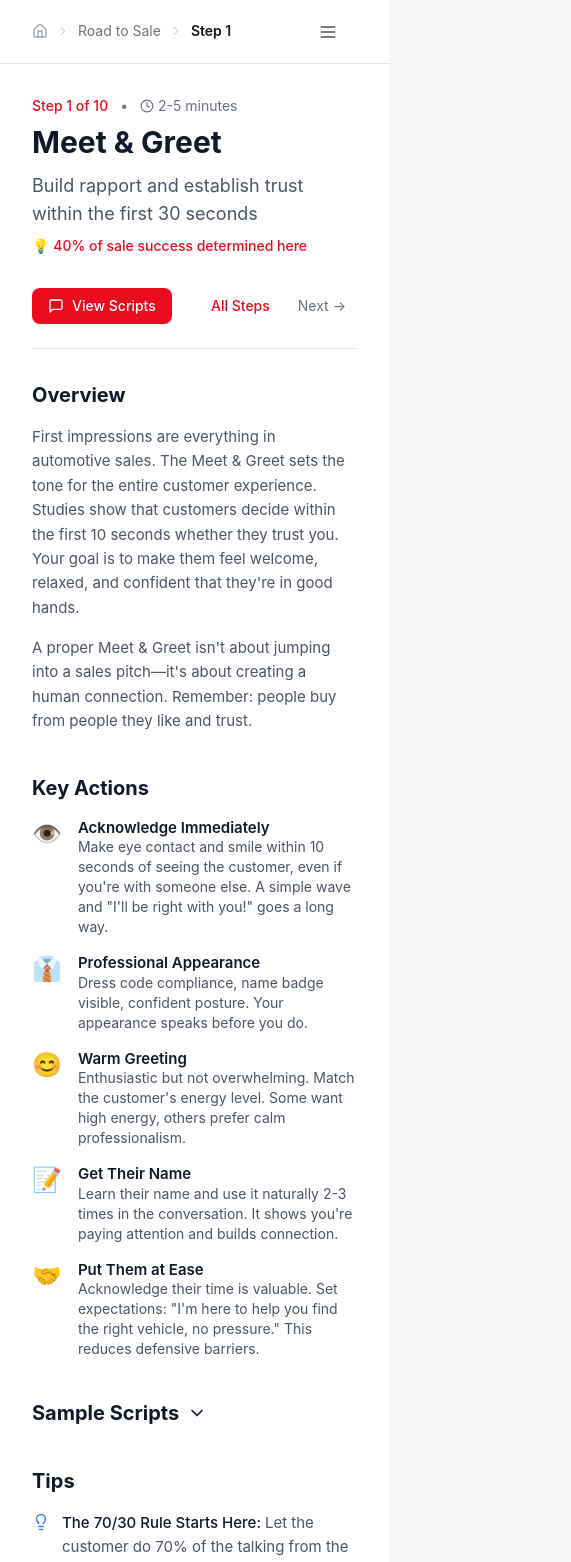
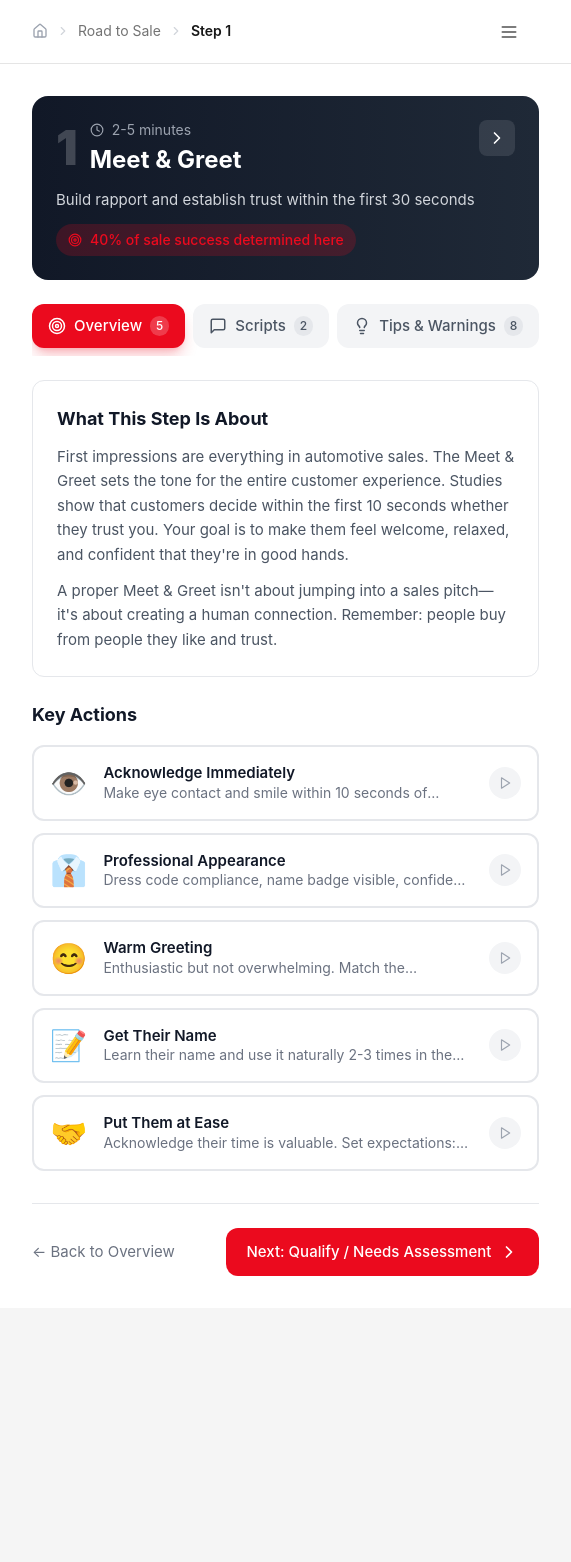
Before and after one commit to gonjold/tocc-sales-process, a Next.js app: page /road-to-sale/step/1 in a window 390 px wide. Shown: the top 1562 px of the page, 571 px wide, since content can reach past the window. After the commit the page ends 1308 px from the top, so only its background shows below. Built offline with nearby package versions, Linux system fonts and the light colour scheme; a web font is replaced by a local one.

Commit message:
Dynamic tabbed interface

```diff
--- a/components/StepContentClient.tsx
+++ b/components/StepContentClient.tsx
@@ -5,12 +5,15 @@ import Link from 'next/link'
 import {
   ChevronLeft,
   ChevronRight,
-  ChevronDown,
   Clock,
-  AlertTriangle,
+  Target,
+  MessageSquare,
+  HelpCircle,
   Lightbulb,
+  AlertOctagon,
   FileText,
-  MessageSquare
+  Check,
+  Play
 } from 'lucide-react'
 import { StepData } from '@/data/steps'
 import { forms, getDocumentUrl } from '@/data/documents'
@@ -22,10 +25,14 @@ interface StepContentProps {
   nextStep: { stepNum: number; title: string } | null
 }
 
+type TabType = 'overview' | 'scripts' | 'questions' | 'tips'
+
 export function StepContent({ step, prevStep, nextStep }: StepContentProps) {
   const { isOpen, currentDoc, openModal, closeModal } = useDocumentModal()
+  const [activeTab, setActiveTab] = useState<TabType>('overview')
   const [activeScript, setActiveScript] = useState(0)
-  const [showScripts, setShowScripts] = useState(false)
+  const [expandedAction, setExpandedAction] = useState<number | null>(null)
+  const [checkedQuestions, setCheckedQuestions] = useState<Set<number>>(new Set())
 
   const relatedForms = step.relatedForms
     ? forms.filter(f => step.relatedForms?.includes(f.id))
@@ -36,128 +43,182 @@ export function StepContent({ step, prevStep, nextStep }: StepContentProps) {
     openModal(name, url, type)
   }
 
+  const toggleQuestion = (idx: number) => {
+    setCheckedQuestions(prev => {
+      const next = new Set(prev)
+      if (next.has(idx)) next.delete(idx)
+      else next.add(idx)
+      return next
+    })
+  }
+
+  const hasQuestions = step.needsAssessmentQuestions && step.needsAssessmentQuestions.length > 0
+
+  const tabs = [
+    { id: 'overview' as TabType, label: 'Overview', icon: Target, count: step.keyActions.length },
+    { id: 'scripts' as TabType, label: 'Scripts', icon: MessageSquare, count: step.scripts.length },
+    ...(hasQuestions ? [{ id: 'questions' as TabType, label: 'Questions', icon: HelpCircle, count: step.needsAssessmentQuestions?.length || 0 }] : []),
+    { id: 'tips' as TabType, label: 'Tips & Warnings', icon: Lightbulb, count: step.tips.length + step.commonMistakes.length },
+  ]
+
   return (
-    <div className="animate-fade-in max-w-4xl">
-      {/* Simple Header */}
-      <div className="mb-8">
-        <div className="flex items-center gap-3 text-sm text-gray-500 mb-2">
-          <span className="font-medium text-toyota-red">Step {step.stepNum} of 10</span>
-          <span>•</span>
-          <span className="flex items-center gap-1">
+    <div className="animate-fade-in">
+      {/* Step Header - Compact but informative */}
+      <div className="bg-gradient-to-r from-gray-900 to-gray-800 rounded-2xl p-6 mb-6">
+        <div className="flex items-start justify-between">
+          <div>
+            <div className="flex items-center gap-3 mb-3">
+              <span className="text-5xl font-display font-black text-white/20">{step.stepNum}</span>
+              <div>
+                <div className="flex items-center gap-2 text-sm text-gray-400 mb-1">
                   <Clock size={14} />
                   {step.duration}
-          </span>
                 </div>
-        <h1 className="text-3xl font-display font-bold text-gray-900 mb-3">{step.title}</h1>
-        <p className="text-lg text-gray-600">{step.goal}</p>
+                <h1 className="text-2xl font-display font-bold text-white">{step.title}</h1>
+              </div>
+            </div>
+            <p className="text-gray-300 max-w-2xl">{step.goal}</p>
             {step.keyMetric && (
-          <p className="text-sm text-toyota-red font-medium mt-2">💡 {step.keyMetric}</p>
+              <div className="mt-3 inline-flex items-center gap-2 bg-toyota-red/20 text-toyota-red px-3 py-1.5 rounded-full text-sm font-medium">
+                <Target size={14} />
+                {step.keyMetric}
+              </div>
             )}
           </div>
-
-      {/* Quick Actions */}
-      <div className="flex flex-wrap items-center gap-3 mb-8 pb-6 border-b border-gray-200">
-        <a
-          href="#scripts"
-          className="inline-flex items-center gap-2 px-4 py-2 bg-toyota-red text-white rounded-lg text-sm font-medium hover:bg-red-700 transition-colors"
+          <div className="flex items-center gap-2">
+            {prevStep && (
+              <Link
+                href={`/road-to-sale/step/${step.stepNum - 1}`}
+                className="p-2 rounded-lg bg-white/10 text-white hover:bg-white/20 transition-colors"
+                title={`Step ${prevStep.stepNum}`}
               >
-          <MessageSquare size={16} />
-          View Scripts
-        </a>
-        {relatedForms.length > 0 && (
-          <a
-            href="#forms"
-            className="inline-flex items-center gap-2 px-4 py-2 bg-gray-100 text-gray-700 rounded-lg text-sm font-medium hover:bg-gray-200 transition-colors"
-          >
-            <FileText size={16} />
-            Related Forms
-          </a>
-        )}
-        <div className="ml-auto flex items-center gap-1 text-sm">
-          {prevStep && (
-            <Link href={`/road-to-sale/step/${step.stepNum - 1}`} className="px-3 py-1.5 text-gray-500 hover:text-gray-900">
-              ← Previous
+                <ChevronLeft size={20} />
               </Link>
             )}
-          <Link href="/road-to-sale" className="px-3 py-1.5 text-toyota-red font-medium">
-            All Steps
-          </Link>
             {nextStep && (
-            <Link href={`/road-to-sale/step/${step.stepNum + 1}`} className="px-3 py-1.5 text-gray-500 hover:text-gray-900">
-              Next →
+              <Link
+                href={`/road-to-sale/step/${step.stepNum + 1}`}
+                className="p-2 rounded-lg bg-white/10 text-white hover:bg-white/20 transition-colors"
+                title={`Step ${nextStep.stepNum}`}
+              >
+                <ChevronRight size={20} />
               </Link>
             )}
           </div>
         </div>
+      </div>
 
-      {/* Main Content - Simple Flow */}
-      <div className="space-y-10">
-        {/* Overview */}
-        <section>
-          <h2 className="text-xl font-bold text-gray-900 mb-4">Overview</h2>
-          <div className="text-gray-600 leading-relaxed space-y-4">
+      {/* Tab Navigation */}
+      <div className="flex gap-2 mb-6 overflow-x-auto pb-2">
+        {tabs.map(tab => (
+          <button
+            key={tab.id}
+            onClick={() => setActiveTab(tab.id)}
+            className={`flex items-center gap-2 px-4 py-2.5 rounded-xl font-medium transition-all whitespace-nowrap ${
+              activeTab === tab.id
+                ? 'bg-toyota-red text-white shadow-lg shadow-toyota-red/25'
+                : 'bg-gray-100 text-gray-600 hover:bg-gray-200'
+            }`}
+          >
+            <tab.icon size={18} />
+            {tab.label}
+            <span className={`text-xs px-1.5 py-0.5 rounded-full ${
+              activeTab === tab.id ? 'bg-white/20' : 'bg-gray-200'
+            }`}>
+              {tab.count}
+            </span>
+          </button>
+        ))}
+      </div>
+
+      {/* Tab Content */}
+      <div className="min-h-[500px]">
+        {/* OVERVIEW TAB */}
+        {activeTab === 'overview' && (
+          <div className="space-y-6 animate-fade-in">
+            {/* Overview Text */}
+            <div className="bg-white rounded-xl border border-gray-200 p-6">
+              <h2 className="text-lg font-bold text-gray-900 mb-3">What This Step Is About</h2>
+              <div className="text-gray-600 leading-relaxed space-y-3">
                 {step.overview.split('\n\n').map((para, i) => (
                   <p key={i}>{para}</p>
                 ))}
               </div>
-        </section>
+            </div>
 
-        {/* Needs Assessment Questions - Only for Step 2 */}
-        {step.needsAssessmentQuestions && step.needsAssessmentQuestions.length > 0 && (
-          <section>
-            <h2 className="text-xl font-bold text-gray-900 mb-2">15 Discovery Questions</h2>
-            <p className="text-gray-500 text-sm mb-4">Use these to understand your customer's situation. Let the conversation flow naturally.</p>
-            <div className="bg-gray-50 rounded-lg p-6">
-              <ol className="grid sm:grid-cols-2 gap-x-8 gap-y-3">
-                {step.needsAssessmentQuestions.map((q, idx) => (
-                  <li key={idx} className="text-gray-700">
-                    <span className="font-medium">{idx + 1}. "{q.question}"</span>
-                    <span className="text-gray-400 text-sm ml-2">— {q.purpose}</span>
-                  </li>
-                ))}
-              </ol>
+            {/* Key Actions - Expandable Cards */}
+            <div>
+              <h2 className="text-lg font-bold text-gray-900 mb-4">Key Actions</h2>
+              <div className="grid gap-3">
+                {step.keyActions.map((action, idx) => (
+                  <div
+                    key={idx}
+                    className={`bg-white rounded-xl border-2 transition-all cursor-pointer ${
+                      expandedAction === idx ? 'border-toyota-red shadow-lg' : 'border-gray-200 hover:border-gray-300'
+                    }`}
+                    onClick={() => setExpandedAction(expandedAction === idx ? null : idx)}
+                  >
+                    <div className="flex items-center gap-4 p-4">
+                      <span className="text-3xl">{action.icon || '✓'}</span>
+                      <div className="flex-1">
+                        <h3 className="font-semibold text-gray-900">{action.title}</h3>
+                        {expandedAction !== idx && (
+                          <p className="text-sm text-gray-500 line-clamp-1">{action.description}</p>
+                        )}
                       </div>
-          </section>
+                      <div className={`w-8 h-8 rounded-full flex items-center justify-center transition-colors ${
+                        expandedAction === idx ? 'bg-toyota-red text-white' : 'bg-gray-100 text-gray-400'
+                      }`}>
+                        {expandedAction === idx ? <Check size={16} /> : <Play size={14} />}
+                      </div>
+                    </div>
+                    {expandedAction === idx && (
+                      <div className="px-4 pb-4 pt-0">
+                        <div className="bg-gray-50 rounded-lg p-4 ml-12">
+                          <p className="text-gray-700">{action.description}</p>
+                        </div>
+                      </div>
                     )}
-
-        {/* Key Actions */}
-        <section>
-          <h2 className="text-xl font-bold text-gray-900 mb-4">Key Actions</h2>
-          <div className="space-y-4">
-            {step.keyActions.map((action, idx) => (
-              <div key={idx} className="flex gap-4">
-                <span className="text-2xl">{action.icon || '•'}</span>
-                <div>
-                  <h3 className="font-semibold text-gray-900">{action.title}</h3>
-                  <p className="text-gray-600 text-sm">{action.description}</p>
-                </div>
                   </div>
                 ))}
               </div>
-        </section>
+            </div>
 
-        {/* Scripts */}
-        <section id="scripts" className="scroll-mt-4">
+            {/* Related Forms */}
+            {relatedForms.length > 0 && (
+              <div>
+                <h2 className="text-lg font-bold text-gray-900 mb-4">Related Forms</h2>
+                <div className="flex flex-wrap gap-2">
+                  {relatedForms.map((form) => (
                     <button
-            onClick={() => setShowScripts(!showScripts)}
-            className="flex items-center gap-2 text-xl font-bold text-gray-900 mb-4 hover:text-toyota-red transition-colors"
+                      key={form.id}
+                      onClick={() => openDocument(form.name, form.path, form.type)}
+                      className="flex items-center gap-2 px-4 py-2.5 bg-blue-50 text-blue-700 rounded-xl font-medium hover:bg-blue-100 transition-colors"
                     >
-            Sample Scripts
-            <ChevronDown size={20} className={`transition-transform ${showScripts ? 'rotate-180' : ''}`} />
+                      <FileText size={18} />
+                      {form.name}
                     </button>
+                  ))}
+                </div>
+              </div>
+            )}
+          </div>
+        )}
 
-          {showScripts && (
-            <div className="bg-gray-50 rounded-lg p-6">
+        {/* SCRIPTS TAB */}
+        {activeTab === 'scripts' && (
+          <div className="animate-fade-in">
+            {/* Script Selector */}
             {step.scripts.length > 1 && (
-                <div className="flex gap-2 mb-4">
+              <div className="flex gap-2 mb-6">
                 {step.scripts.map((script, idx) => (
                   <button
                     key={idx}
                     onClick={() => setActiveScript(idx)}
-                      className={`px-3 py-1.5 rounded text-sm font-medium transition-colors ${
+                    className={`px-4 py-2 rounded-lg font-medium transition-colors ${
                       activeScript === idx
                         ? 'bg-gray-900 text-white'
-                          : 'bg-white text-gray-600 hover:bg-gray-100'
+                        : 'bg-gray-100 text-gray-600 hover:bg-gray-200'
                     }`}
                   >
                     {script.label}
@@ -165,125 +226,175 @@ export function StepContent({ step, prevStep, nextStep }: StepContentProps) {
                 ))}
               </div>
             )}
-              <div className="space-y-3">
+
+            {/* Script Display - Chat Style */}
+            <div className="bg-gray-100 rounded-2xl p-6 space-y-4">
+              <h3 className="font-bold text-gray-900 mb-4">{step.scripts[activeScript]?.label}</h3>
               {step.scripts[activeScript]?.lines.map((line, idx) => (
-                  <div key={idx}>
+                <div key={idx} className={`flex ${line.speaker === 'sales' ? 'justify-start' : line.speaker === 'customer' ? 'justify-end' : 'justify-center'}`}>
                   {line.speaker === 'sales' ? (
-                      <div className="bg-blue-50 border-l-4 border-blue-400 px-4 py-3 rounded-r">
-                        <span className="text-xs font-bold text-blue-600 uppercase">You:</span>
-                        <p className="text-gray-800 mt-1">{line.text}</p>
+                    <div className="max-w-[80%]">
+                      <div className="text-xs font-bold text-blue-600 mb-1">YOU</div>
+                      <div className="bg-blue-600 text-white px-4 py-3 rounded-2xl rounded-tl-none">
+                        {line.text}
+                      </div>
                     </div>
                   ) : line.speaker === 'customer' ? (
-                      <div className="bg-white px-4 py-3 rounded ml-8">
-                        <span className="text-xs font-bold text-gray-400 uppercase">Customer:</span>
-                        <p className="text-gray-600 italic mt-1">{line.text}</p>
+                    <div className="max-w-[80%]">
+                      <div className="text-xs font-bold text-gray-500 mb-1 text-right">CUSTOMER</div>
+                      <div className="bg-white text-gray-700 px-4 py-3 rounded-2xl rounded-tr-none shadow-sm">
+                        {line.text}
+                      </div>
                     </div>
                   ) : (
-                      <p className="text-center text-xs text-gray-400 italic py-2">{line.text}</p>
+                    <div className="text-xs text-gray-400 italic py-2">{line.text}</div>
                   )}
+                </div>
+              ))}
+            </div>
+
+            {/* Transition Line */}
+            <div className="mt-6 bg-gray-900 rounded-xl p-5 text-white">
+              <div className="text-xs text-gray-400 uppercase tracking-wide mb-2">Transition to Next Step</div>
+              <p className="text-lg italic">"{step.transitionLine}"</p>
+            </div>
+          </div>
+        )}
+
+        {/* QUESTIONS TAB */}
+        {activeTab === 'questions' && step.needsAssessmentQuestions && (
+          <div className="animate-fade-in">
+            <div className="bg-white rounded-xl border border-gray-200 p-6 mb-4">
+              <div className="flex items-center justify-between mb-4">
+                <h2 className="text-lg font-bold text-gray-900">Discovery Questions</h2>
+                <div className="text-sm text-gray-500">
+                  {checkedQuestions.size} of {step.needsAssessmentQuestions.length} asked
+                </div>
+              </div>
+              <p className="text-gray-600 mb-6">Click questions as you ask them to track your progress. You don't need all 15—let the conversation flow naturally.</p>
+
+              {/* Progress Bar */}
+              <div className="h-2 bg-gray-100 rounded-full mb-6 overflow-hidden">
+                <div
+                  className="h-full bg-gradient-to-r from-toyota-red to-red-400 transition-all duration-500"
+                  style={{ width: `${(checkedQuestions.size / step.needsAssessmentQuestions.length) * 100}%` }}
+                />
+              </div>
+
+              {/* Questions Grid */}
+              <div className="grid sm:grid-cols-2 gap-3">
+                {step.needsAssessmentQuestions.map((q, idx) => (
+                  <button
+                    key={idx}
+                    onClick={() => toggleQuestion(idx)}
+                    className={`text-left p-4 rounded-xl border-2 transition-all ${
+                      checkedQuestions.has(idx)
+                        ? 'bg-green-50 border-green-500'
+                        : 'bg-gray-50 border-transparent hover:border-gray-300'
+                    }`}
+                  >
+                    <div className="flex items-start gap-3">
+                      <div className={`w-6 h-6 rounded-full flex items-center justify-center flex-shrink-0 font-bold text-sm ${
+                        checkedQuestions.has(idx)
+                          ? 'bg-green-500 text-white'
+                          : 'bg-gray-200 text-gray-600'
+                      }`}>
+                        {checkedQuestions.has(idx) ? <Check size={14} /> : idx + 1}
+                      </div>
+                      <div>
+                        <p className={`font-medium ${checkedQuestions.has(idx) ? 'text-green-700' : 'text-gray-900'}`}>
+                          "{q.question}"
+                        </p>
+                        <p className="text-xs text-gray-500 mt-1">{q.purpose}</p>
+                      </div>
+                    </div>
+                  </button>
+                ))}
+              </div>
+            </div>
+          </div>
+        )}
+
+        {/* TIPS TAB */}
+        {activeTab === 'tips' && (
+          <div className="animate-fade-in space-y-6">
+            {/* Pro Tips */}
+            {step.tips.length > 0 && (
+              <div>
+                <h2 className="text-lg font-bold text-gray-900 mb-4 flex items-center gap-2">
+                  <Lightbulb className="text-amber-500" size={20} />
+                  Pro Tips
+                </h2>
+                <div className="space-y-3">
+                  {step.tips.map((tip, idx) => (
+                    <div
+                      key={idx}
+                      className={`p-4 rounded-xl border-l-4 ${
+                        tip.type === 'warning'
+                          ? 'bg-amber-50 border-amber-400'
+                          : tip.type === 'success'
+                          ? 'bg-green-50 border-green-400'
+                          : 'bg-blue-50 border-blue-400'
+                      }`}
+                    >
+                      <h3 className="font-semibold text-gray-900 mb-1">{tip.title}</h3>
+                      <p className="text-gray-700 text-sm">{tip.content}</p>
                     </div>
                   ))}
                 </div>
               </div>
             )}
-        </section>
 
-        {/* Tips */}
-        {step.tips.length > 0 && (
-          <section>
-            <h2 className="text-xl font-bold text-gray-900 mb-4">Tips</h2>
-            <div className="space-y-3">
-              {step.tips.map((tip, idx) => (
-                <div key={idx} className="flex gap-3">
-                  {tip.type === 'warning' ? (
-                    <AlertTriangle size={18} className="text-amber-500 flex-shrink-0 mt-0.5" />
-                  ) : (
-                    <Lightbulb size={18} className="text-blue-500 flex-shrink-0 mt-0.5" />
-                  )}
+            {/* Common Mistakes */}
             <div>
-                    <span className="font-medium text-gray-900">{tip.title}:</span>
-                    <span className="text-gray-600 ml-1">{tip.content}</span>
-                  </div>
-                </div>
-              ))}
-            </div>
-          </section>
-        )}
-
-        {/* Mistakes to Avoid */}
-        <section>
-          <h2 className="text-xl font-bold text-gray-900 mb-4">Common Mistakes</h2>
-          <ul className="space-y-2">
+              <h2 className="text-lg font-bold text-gray-900 mb-4 flex items-center gap-2">
+                <AlertOctagon className="text-red-500" size={20} />
+                Avoid These Mistakes
+              </h2>
+              <div className="bg-red-50 rounded-xl p-5">
+                <ul className="space-y-3">
                   {step.commonMistakes.map((mistake, idx) => (
-              <li key={idx} className="flex items-start gap-2 text-gray-600">
-                <span className="text-red-500">✕</span>
-                {mistake}
+                    <li key={idx} className="flex items-start gap-3">
+                      <span className="w-6 h-6 rounded-full bg-red-100 text-red-600 flex items-center justify-center flex-shrink-0 text-sm font-bold">✕</span>
+                      <span className="text-gray-700">{mistake}</span>
                     </li>
                   ))}
                 </ul>
-        </section>
-
-        {/* Related Forms */}
-        {relatedForms.length > 0 && (
-          <section id="forms" className="scroll-mt-4">
-            <h2 className="text-xl font-bold text-gray-900 mb-4">Related Forms</h2>
-            <div className="flex flex-wrap gap-2">
-              {relatedForms.map((form) => (
-                <button
-                  key={form.id}
-                  onClick={() => openDocument(form.name, form.path, form.type)}
-                  className="inline-flex items-center gap-2 px-4 py-2 bg-gray-100 rounded-lg text-sm font-medium text-gray-700 hover:bg-gray-200 transition-colors"
-                >
-                  <FileText size={16} />
-                  {form.name}
-                </button>
-              ))}
               </div>
-          </section>
+            </div>
+          </div>
         )}
-
-        {/* Transition */}
-        <section className="bg-gray-900 text-white rounded-lg p-6">
-          <p className="text-gray-400 text-sm uppercase tracking-wide mb-2">Transition to Next Step</p>
-          <p className="text-xl italic mb-2">"{step.transitionLine}"</p>
-          <p className="text-gray-400 text-sm">{step.nextStepPreview}</p>
-        </section>
       </div>
 
-      {/* Bottom Nav */}
-      <div className="mt-10 pt-6 border-t border-gray-200 flex justify-between">
+      {/* Bottom Navigation */}
+      <div className="mt-8 pt-6 border-t border-gray-200 flex justify-between items-center">
         {prevStep ? (
           <Link
             href={`/road-to-sale/step/${step.stepNum - 1}`}
-            className="flex items-center gap-2 text-gray-600 hover:text-gray-900"
+            className="flex items-center gap-2 text-gray-600 hover:text-gray-900 transition-colors"
           >
             <ChevronLeft size={20} />
-            <div>
-              <div className="text-xs text-gray-400">Previous</div>
-              <div className="font-medium">Step {prevStep.stepNum}: {prevStep.title}</div>
-            </div>
+            <span className="font-medium">Step {prevStep.stepNum}: {prevStep.title}</span>
           </Link>
-        ) : <div />}
+        ) : (
+          <Link href="/road-to-sale" className="text-gray-500 hover:text-gray-700">
+            ← Back to Overview
+          </Link>
+        )}
         {nextStep ? (
           <Link
             href={`/road-to-sale/step/${step.stepNum + 1}`}
-            className="flex items-center gap-2 px-5 py-3 bg-toyota-red text-white rounded-lg hover:bg-red-700 transition-colors"
+            className="flex items-center gap-2 px-5 py-3 bg-toyota-red text-white rounded-xl font-medium hover:bg-red-700 transition-colors"
           >
-            <div className="text-right">
-              <div className="text-xs text-red-200">Next</div>
-              <div className="font-medium">Step {nextStep.stepNum}: {nextStep.title}</div>
-            </div>
+            Next: {nextStep.title}
             <ChevronRight size={20} />
           </Link>
         ) : (
           <Link
             href="/skills/phone"
-            className="flex items-center gap-2 px-5 py-3 bg-toyota-red text-white rounded-lg hover:bg-red-700 transition-colors"
+            className="flex items-center gap-2 px-5 py-3 bg-toyota-red text-white rounded-xl font-medium hover:bg-red-700 transition-colors"
           >
-            <div className="text-right">
-              <div className="text-xs text-red-200">Continue</div>
-              <div className="font-medium">Phone Skills</div>
-            </div>
+            Continue to Phone Skills
             <ChevronRight size={20} />
           </Link>
         )}
```
Lines whose indentation alone changed are shown as unchanged.
